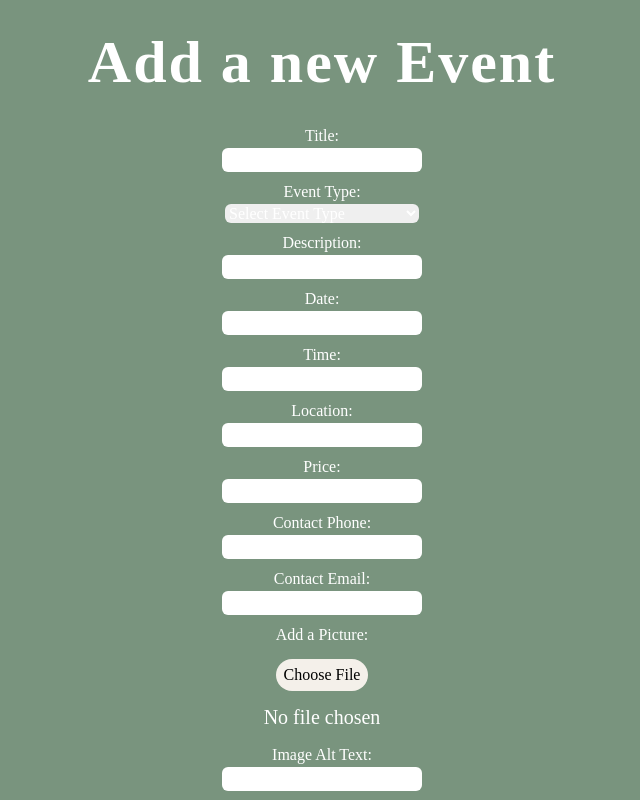
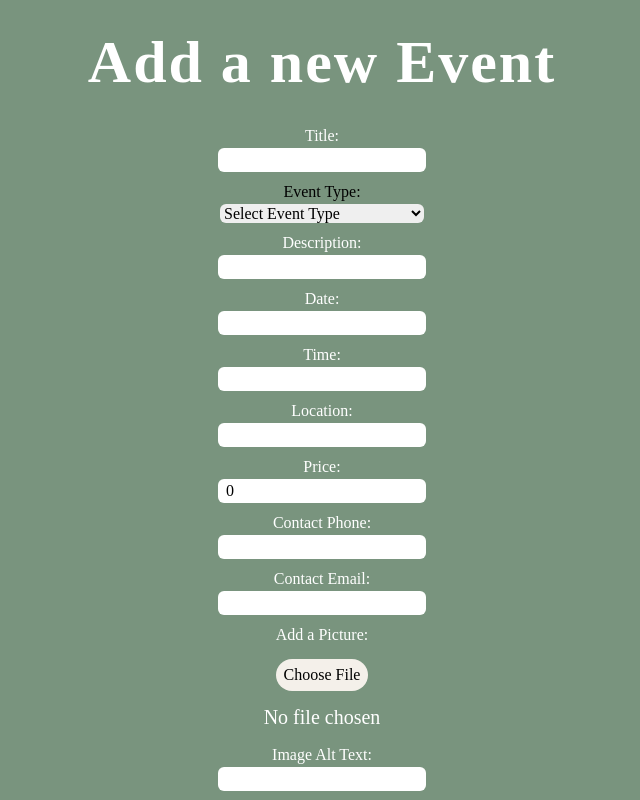
Before and after one commit to DariuszLegizynski/trial-events, a React (Vite) app: page /add in a window 1280 px wide. Shown: the top 800 px of the page, without its empty margins (318-958 px from the left). Built offline with nearby package versions, Linux system fonts and the light colour scheme.

Commit message:
fix text color in form

```diff
--- a/src/components/AddEvent.tsx
+++ b/src/components/AddEvent.tsx
@@ -71,12 +71,12 @@
 			<h1 className="mb-8">Add a new Event</h1>
 			<Formik<FormValues> initialValues={initialValues} validationSchema={validationSchema} onSubmit={handleSubmit}>
 				{({ isSubmitting, setFieldValue, resetForm }) => (
-					<Form className="grid gap-y-2 text-white">
+					<Form className="grid gap-y-2">
 						<div className="flex flex-col items-center">
-							<label className="after:content-[':']" htmlFor="title">
+							<label className="after:content-[':'] text-white" htmlFor="title">
 								Title
 							</label>
-							<Field type="text" id="title" name="title" className="rounded-md" />
+							<Field type="text" id="title" name="title" className="rounded-md pl-2" />
 							<ErrorMessage className="pt-1.5 text-warning" name="title" component="div" />
 						</div>
 
@@ -84,7 +84,7 @@
 							<label className="after:content-[':'] text-start" htmlFor="eventType">
 								Event Type
 							</label>
-							<Field className="rounded-md min-w-[194px]" as="select" id="eventType" name="eventType">
+							<Field className="rounded-md min-w-[204px]" as="select" id="eventType" name="eventType">
 								<option value="">Select Event Type</option>
 								<option value="culture">Culture</option>
 								<option value="sport">Sport</option>
@@ -94,70 +94,70 @@
 						</div>
 
 						<div className="flex flex-col items-center">
-							<label className="after:content-[':']" htmlFor="description">
+							<label className="after:content-[':'] text-white" htmlFor="description">
 								Description
 							</label>
-							<Field className="rounded-md" type="text" id="description" name="description" />
+							<Field className="rounded-md pl-2" type="text" id="description" name="description" />
 							<ErrorMessage className="pt-1.5 text-warning" name="description" component="div" />
 						</div>
 
 						<div className="flex flex-col items-center">
-							<label className="after:content-[':']" htmlFor="date">
+							<label className="after:content-[':'] text-white" htmlFor="date">
 								Date
 							</label>
-							<Field className="rounded-md" type="text" id="date" name="date" />
+							<Field className="rounded-md pl-2" type="text" id="date" name="date" />
 							<ErrorMessage className="pt-1.5 text-warning" name="date" component="div" />
 						</div>
 
 						<div className="flex flex-col items-center">
-							<label className="after:content-[':']" htmlFor="time">
+							<label className="after:content-[':'] text-white" htmlFor="time">
 								Time
 							</label>
-							<Field className="rounded-md" type="text" id="time" name="time" />
+							<Field className="rounded-md pl-2" type="text" id="time" name="time" />
 							<ErrorMessage className="pt-1.5 text-warning" name="time" component="div" />
 						</div>
 
 						<div className="flex flex-col items-center">
-							<label className="after:content-[':']" htmlFor="location">
+							<label className="after:content-[':'] text-white" htmlFor="location">
 								Location
 							</label>
-							<Field className="rounded-md" type="text" id="location" name="location" />
+							<Field className="rounded-md pl-2" type="text" id="location" name="location" />
 							<ErrorMessage className="pt-1.5 text-warning" name="location" component="div" />
 						</div>
 
 						<div className="flex flex-col items-center">
-							<label className="after:content-[':']" htmlFor="price">
+							<label className="after:content-[':'] text-white" htmlFor="price">
 								Price
 							</label>
-							<Field className="rounded-md" type="text" id="price" name="price" />
+							<Field className="rounded-md pl-2" type="text" id="price" name="price" />
 							<ErrorMessage className="pt-1.5 text-warning" name="price" component="div" />
 						</div>
 
 						<div className="flex flex-col items-center">
-							<label className="after:content-[':']" htmlFor="contactPhone">
+							<label className="after:content-[':'] text-white" htmlFor="contactPhone">
 								Contact Phone
 							</label>
-							<Field className="rounded-md" type="text" id="contactPhone" name="contactPhone" />
+							<Field className="rounded-md pl-2" type="text" id="contactPhone" name="contactPhone" />
 							<ErrorMessage className="pt-1.5 text-warning" name="contactPhone" component="div" />
 						</div>
 
 						<div className="flex flex-col items-center">
-							<label className="after:content-[':']" htmlFor="contactEmail">
+							<label className="after:content-[':'] text-white" htmlFor="contactEmail">
 								Contact Email
 							</label>
-							<Field className="rounded-md" type="text" id="contactEmail" name="contactEmail" />
+							<Field className="rounded-md pl-2" type="text" id="contactEmail" name="contactEmail" />
 							<ErrorMessage className="pt-1.5 text-warning" name="contactEmail" component="div" />
 						</div>
 
 						<div className="flex flex-col items-center">
-							<label className="after:content-[':']" htmlFor="image">
+							<label className="after:content-[':'] text-white" htmlFor="image">
 								Add a Picture
 							</label>
 							<div className="flex flex-col items-center">
 								<button type="button" className="rounded-full text-black bg-secondary py-1 px-2 my-3" onClick={() => fileInputRef.current?.click()}>
 									Choose File
 								</button>
-								<span className="pb-1">{fileInputRef.current?.files?.[0]?.name || "No file chosen"}</span>
+								<span className="pb-1 text-white">{fileInputRef.current?.files?.[0]?.name || "No file chosen"}</span>
 							</div>
 							<input
 								className="hidden"
@@ -172,10 +172,10 @@
 						</div>
 
 						<div className="flex flex-col items-center">
-							<label className="after:content-[':']" htmlFor="contactEmail">
+							<label className="after:content-[':'] text-white" htmlFor="contactEmail">
 								Image Alt Text
 							</label>
-							<Field className="rounded-md" type="text" name="imgAlt" />
+							<Field className="rounded-md pl-2" type="text" name="imgAlt" />
 							<ErrorMessage className="pt-1.5 text-warning" name="imgAlt" component="div" />
 						</div>
 						<section className="flex flex-col items-center gap-y-8 mt-16">
--- a/src/components/Event/EventsListCard.tsx
+++ b/src/components/Event/EventsListCard.tsx
@@ -10,9 +10,9 @@
 		<li key={event.id} className="py-8">
 			<Link to={`/events/${event.id}`} className="grid gap-y-2 bg-secondary rounded-lg">
 				<img className="rounded-t-lg sm:min-h-80" src={`${JSON_URL}/${event.imagePath}`} alt={event.imgAlt} width={400} height={300} />
-				<section className="px-4 pb-4 sm:min-h-52">
+				<section className="px-4 pb-4 sm:min-h-48">
 					<p className="text-end text-grey">{event.eventType}</p>
-					<div className="h3 font-bold !text-primary text-balance pt-2 pb-4 min-h-20">{event.title}</div>
+					<div className="h3 font-bold !text-primary text-balance pt-2 pb-4 min-h-16">{event.title}</div>
 					<div className="flex justify-between pb-2 text-grey">
 						<p>{date}</p>
 						<p>{time}</p>
```
